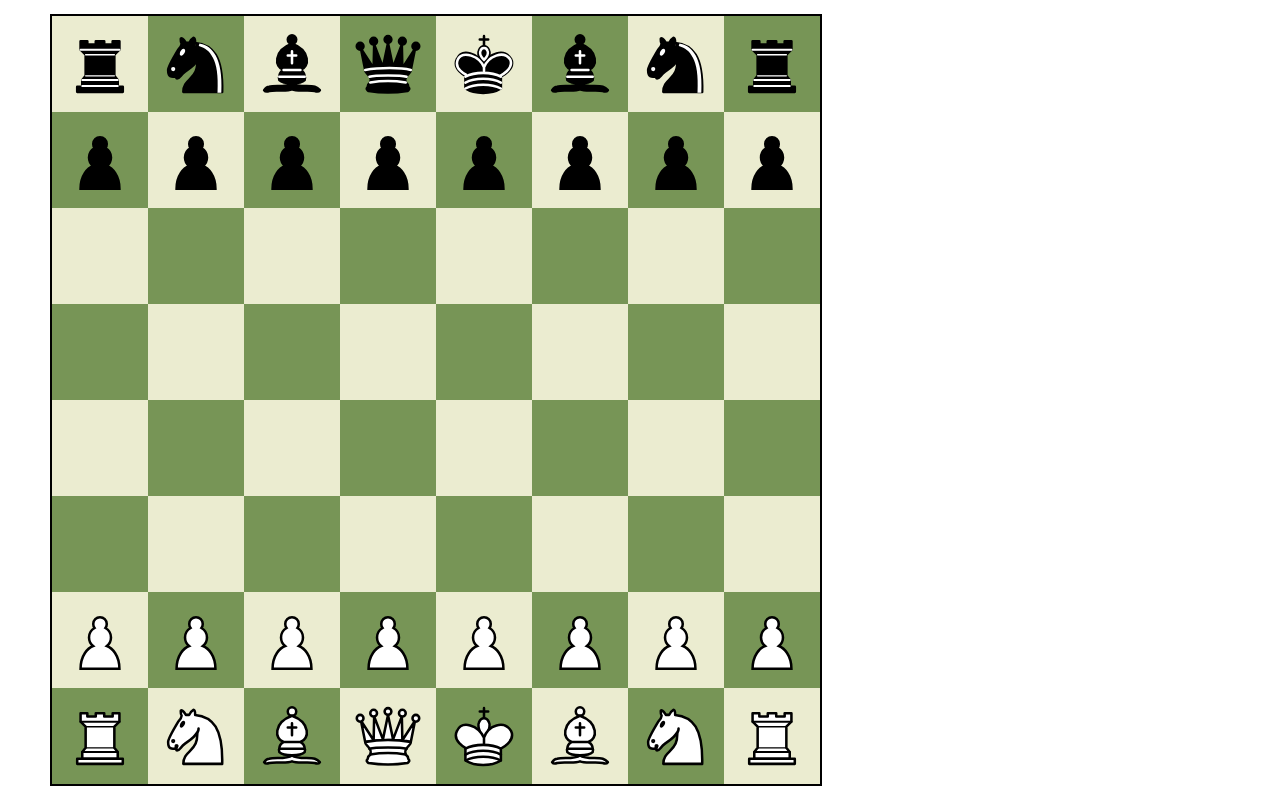
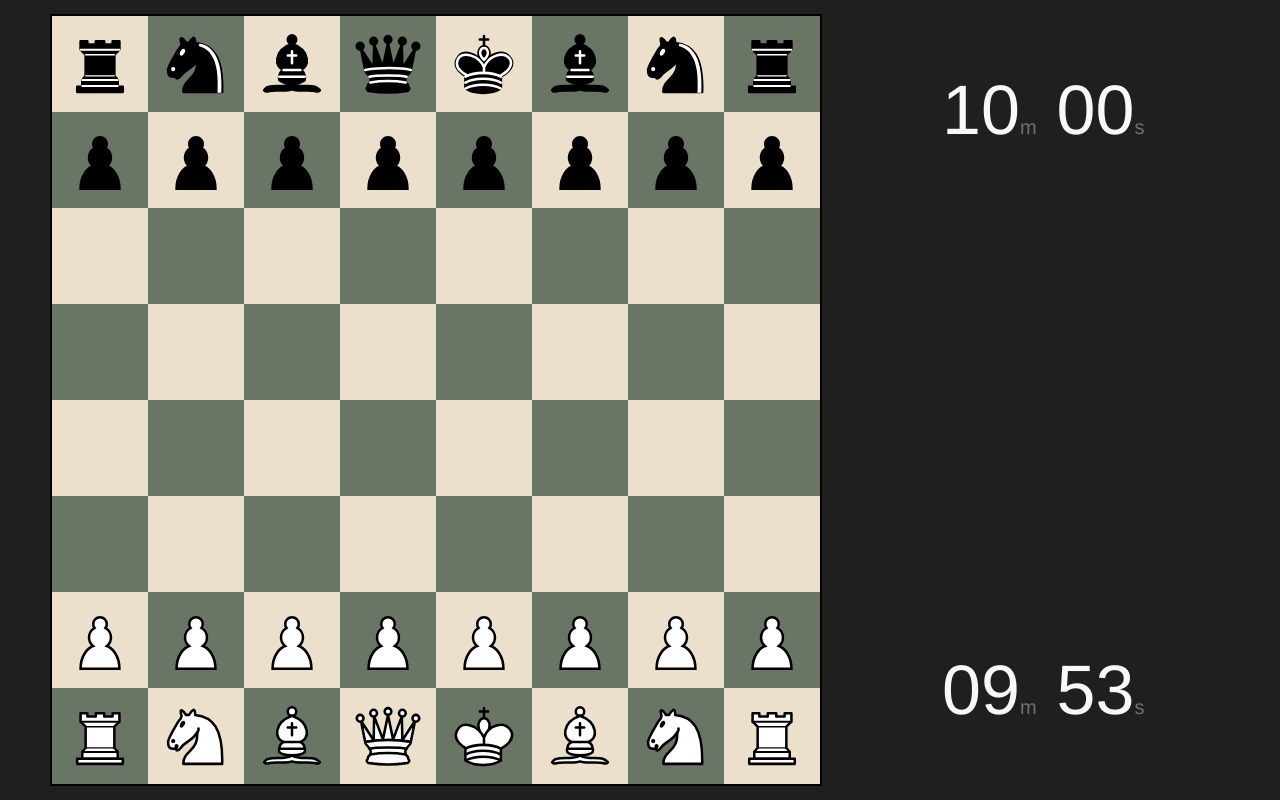
Before and after one commit to Samarth-Nasnodkar/multiplayer-chess, a React (Create React App) app: page / in a window 1280 px wide. Built offline with nearby package versions, Linux system fonts and the light colour scheme.

Commit message:
Timer works after a ton of doc reading

```diff
--- a/src/App.css
+++ b/src/App.css
@@ -1,5 +1,26 @@
 .app {
-  background-color: white;
+  background-color: #1E201E;
   height: 100dvh;
   width: 100dvw;
+  display: flex;
+  flex-direction: row;
+  justify-content: flex-start;
+  align-items: flex-start;
 }
+
+.timers {
+  height: 100%;
+  display: flex;
+  flex-direction: column;
+  justify-content: space-between;
+  align-items: center;
+  margin-left: 100px;
+}
+
+.timer-self {
+  margin-bottom: 50px;
+}
+
+.timer-opponent {
+  margin-top: 50px;
+}
--- a/src/App.tsx
+++ b/src/App.tsx
@@ -1,9 +1,14 @@
-import React, { useState } from 'react';
+import React, { useRef, useState } from 'react';
 import './App.css';
 import Game from './components/Game';
 import { closestCorners, DndContext, DragEndEvent } from '@dnd-kit/core';
 import checkMoveValidity from './helpers/moveValidity';
 import pieceSide from './helpers/pieceSide';
+import Timer from './components/Timer';
+
+interface TimerHandle {
+  toggleTimer: () => void;
+}
 
 function App() {
   const [board, setBoard] = useState([
@@ -16,6 +21,25 @@ function App() {
     ['Pw', 'Pw', 'Pw', 'Pw', 'Pw', 'Pw', 'Pw', 'Pw'],
     ['Rw', 'Nw', 'Bw', 'Qw', 'Kw', 'Bw', 'Nw', 'Rw'],
   ]);
+
+  const [playingSide, setPlayingSide] = useState(pieceSide.white);
+  const opponentTimerRef = useRef<TimerHandle>(null);
+  const selfTimerRef = useRef<TimerHandle>(null);
+
+  const rotatePlayingSide = () => {
+    if (playingSide === pieceSide.white) {
+      setPlayingSide(pieceSide.black);
+    } else {
+      setPlayingSide(pieceSide.white);
+    }
+    selfTimerRef.current?.toggleTimer();
+    opponentTimerRef.current?.toggleTimer();
+    console.log("rotated side.");
+  };
+
+  const getPlayingSide = () => {
+    return playingSide;
+  }
 
   const getColName = (index: number) => {
     return 'abcdefgh'[index];
@@ -41,6 +65,8 @@ function App() {
     getRowName,
     getPieceSide,
     getPieceName,
+    rotatePlayingSide,
+    getPlayingSide,
   };
 
   const handleDragEnd = (event: DragEndEvent) => {
@@ -48,8 +74,13 @@ function App() {
 
     if (active.id === over?.id) return;
 
-    const isValidMove = checkMoveValidity(board, active.data.current?.value, over?.data.current?.value) &&
-                        active?.data.current?.value.side !== getPieceSide(getPieceName(over?.id as number));
+    const isValidMove = (
+      getPlayingSide() === active?.data.current?.value.side
+      &&
+      checkMoveValidity(board, active.data.current?.value, over?.data.current?.value)
+      &&
+      active?.data.current?.value.side !== getPieceSide(getPieceName(over?.id as number))
+    );
 
     if (!isValidMove) return;
 
@@ -65,12 +96,22 @@ function App() {
     newBoard[ai][aj] = '.';
     newBoard[oi][oj] = piece;
     setBoard(newBoard);
+    rotatePlayingSide();
   };
+
   return (
     <div className="app">
       <DndContext onDragEnd={handleDragEnd} collisionDetection={closestCorners}>
         <Game board={board} utils={utils}/>
       </DndContext>
+      <div className="timers">
+        <div className="timer-opponent">
+          <Timer ref={opponentTimerRef} minutes={10} seconds={0} running={false}/>
+        </div>
+        <div className="timer-self">
+          <Timer ref={selfTimerRef} minutes={10} seconds={0} running={true}/>
+        </div>
+      </div>
     </div>
   );
 }
--- a/src/components/BoardPiece.tsx
+++ b/src/components/BoardPiece.tsx
@@ -14,6 +14,8 @@ interface BoardPieceProps {
     getRowName: (index: number) => string,
     getPieceSide: (piece: string) => pieceSide,
     getPieceName: (id: number) => string,
+    rotatePlayingSide: () => void,
+    getPlayingSide: () => pieceSide,
   }
 };
 
--- a/src/components/BoardTile.tsx
+++ b/src/components/BoardTile.tsx
@@ -15,6 +15,8 @@ interface BoardTileProps {
     getRowName: (index: number) => string,
     getPieceSide: (piece: string) => pieceSide,
     getPieceName: (id: number) => string,
+    rotatePlayingSide: () => void,
+    getPlayingSide: () => pieceSide,
   }
 };
 
@@ -59,13 +61,18 @@ const BoardTile = (props: BoardTileProps) => {
       setTilePiece(icon.default);
     });
   }, [props]);
-  const bgColor = props.bg ? '#779556': '#ebecd0';
+  const bgColor = props.bg ? '#697565': '#ECDFCC';
   const getTileHighlightColor = () => {
     const p1 = active?.data.current?.value.position;
     const p2 = overData.position;
     if (p1.row === p2.row && p1.col === p2.col) return undefined;
-    const isValidMove = checkMoveValidity(props.board, active?.data.current?.value, overData)
-                        && active?.data.current?.value.side !== props.utils.getPieceSide(props.utils.getPieceName(props.id));
+    const isValidMove = (
+      props.utils.getPlayingSide() === active?.data.current?.value.side
+      &&
+      checkMoveValidity(props.board, active?.data.current?.value, overData)
+      &&
+      active?.data.current?.value.side !== props.utils.getPieceSide(props.utils.getPieceName(props.id))
+    );
     return '4px solid ' + (isValidMove ? 'green' : 'red');
   };
   const style = {
--- a/src/components/Game.tsx
+++ b/src/components/Game.tsx
@@ -10,6 +10,8 @@ interface GameProps {
     getRowName: (index: number) => string,
     getPieceSide: (piece: string) => pieceSide,
     getPieceName: (id: number) => string,
+    rotatePlayingSide: () => void,
+    getPlayingSide: () => pieceSide,
   }
 };
 
--- /dev/null
+++ b/src/components/Timer.tsx
@@ -0,0 +1,81 @@
+import React, { forwardRef, useEffect, useImperativeHandle } from 'react';
+import '../styles/Timer.css';
+
+interface TimerProps {
+  minutes: number,
+  seconds: number,
+  running: boolean,
+};
+
+interface TimerHandle {
+  toggleTimer: () => void,
+}
+
+// complete the type of ref
+const Timer = forwardRef<TimerHandle, TimerProps>((props: TimerProps, ref) => {
+  const [minutes, setMinutes] = React.useState(props.minutes);
+  const [seconds, setSeconds] = React.useState(props.seconds);
+  const [isPaused, setIsPaused] = React.useState(!props.running);
+
+  useEffect(() => {
+    const interval = setInterval(() => {
+      if (!isPaused) {
+        setSeconds(prevSeconds => {
+          if (prevSeconds === 0) {
+            if (minutes === 0) {
+              clearInterval(interval);
+              return 0;
+            } else {
+              setMinutes(prevMinutes => prevMinutes - 1);
+              return 59;
+            }
+          } else {
+            return prevSeconds - 1;
+          }
+        });
+      }
+    }, 1000);
+    return () => clearInterval(interval);
+  }, [isPaused, minutes]);
+
+  const pauseTimer = () => setIsPaused(true);
+  const resumeTimer = () => setIsPaused(false);
+
+  const toggleTimer = () => {
+    console.log('toggleTimer');
+    if (isPaused) {
+      resumeTimer();
+    } else {
+      pauseTimer();
+    }
+  };
+
+  useImperativeHandle(ref, () => ({
+    toggleTimer,
+  }));
+
+  return (
+    <div className='timer'>
+      <div className="timer-body">
+        <div className="time-mins">
+          <span className='timer-big'>
+            {minutes < 10 ? '0' + minutes : minutes}
+            <span className='timer-small'>
+              m
+            </span>
+          </span>
+        </div>
+        <div className="time-seconds">
+          <span className='timer-big'>
+            {seconds < 10 ? '0' + seconds : seconds}
+            <span className='timer-small'>
+              s
+            </span>
+          </span>
+        </div>
+      </div>
+    </div>
+  );
+});
+
+export default Timer;
--- a/src/helpers/moveValidity.ts
+++ b/src/helpers/moveValidity.ts
@@ -39,18 +39,18 @@ const checkVertiMoveValidity = (board: string[][], col: number, rowFrom: number,
 };
 
 const checkMoveValidity = (board: string[][], active: pieceData, over: tileData) => {
-  console.log('active = ', active);
-  console.log('over = ', over);
   if (active.pieceType === '') return false;
   if (over === undefined) return false;
   if (active.position.row === over.position.row && active.position.col === over.position.col) return false;
 
-  const activeData = board[8 - active.position.row][active.position.col - 1];
+  // const activeData = board[8 - active.position.row][active.position.col - 1];
   const overData = board[8 - over.position.row][over.position.col - 1];
 
   if (active.pieceType === 'pawn') {
-    if (overData !== '.') return false;
     if (active.side === pieceSide.white) {
+      if (overData !== '.') {
+        return over.position.row === active.position.row + 1 && Math.abs(active.position.col - over.position.col) === 1;
+      }
       if (active.position.row === 2) {
         return (
           active.position.row + 2 === over.position.row
@@ -60,6 +60,9 @@ const checkMoveValidity = (board: string[][], active: pieceData, over: tileData)
       }
       return active.position.col === over.position.col
               && active.position.row + 1 === over.position.row;
+    }
+    if (overData !== '.') {
+      return over.position.row === active.position.row - 1 && Math.abs(active.position.col - over.position.col) === 1;
     }
     if (active.position.row === 7) {
       return (
@@ -97,7 +100,7 @@ const checkMoveValidity = (board: string[][], active: pieceData, over: tileData)
       (
         active.position.col === over.position.col
         &&
-        checkVertiMoveValidity(board, active.position.col, active.position.col, over.position.col)
+        checkVertiMoveValidity(board, active.position.col, active.position.row, over.position.row)
       )
     ) || (
       Math.abs(active.position.row - over.position.row) === Math.abs(active.position.col - over.position.col)
@@ -105,10 +108,23 @@ const checkMoveValidity = (board: string[][], active: pieceData, over: tileData)
       checkDiagMoveValidity(board, active.position.row, active.position.col, over.position.row, over.position.col)
     );
   } else if (active.pieceType === 'king') {
-    return Math.abs(active.position.row - over.position.row) <= 1 && Math.abs(active.position.col - over.position.col) <= 1;
+    return (
+      Math.abs(active.position.row - over.position.row) <= 1
+      &&
+      Math.abs(active.position.col - over.position.col) <= 1
+    );
   } else if (active.pieceType === 'knight') {
-    return (Math.abs(active.position.row - over.position.row) === 2 && Math.abs(active.position.col - over.position.col) === 1)
-    || (Math.abs(active.position.row - over.position.row) === 1 && Math.abs(active.position.col - over.position.col) === 2);
+    return (
+      Math.abs(active.position.row - over.position.row) === 2
+      &&
+      Math.abs(active.position.col - over.position.col) === 1
+    )
+    ||
+    (
+      Math.abs(active.position.row - over.position.row) === 1
+      &&
+      Math.abs(active.position.col - over.position.col) === 2
+    );
   }
 
   return false;
--- a/src/styles/Game.css
+++ b/src/styles/Game.css
@@ -4,7 +4,7 @@
   justify-content: flex-start;
   align-items: center;
   height: 100%;
-  width: 100%;
+  /* width: 60%; */
 }
 
 .board {
--- /dev/null
+++ b/src/styles/Timer.css
@@ -0,0 +1,23 @@
+.timer-body {
+  padding: 20px;
+  border-radius: 10px;
+  display: flex;
+  flex-direction: row;
+  justify-content: center;
+  align-items: center;
+  font-family: helvetica;
+}
+
+.timer-big {
+  font-size: 70px;
+  color: #f8f8f8;
+}
+
+.time-seconds {
+  margin-left: 20px;
+}
+
+.timer-small {
+  font-size: 20px;
+  color: #707070;
+}
```
